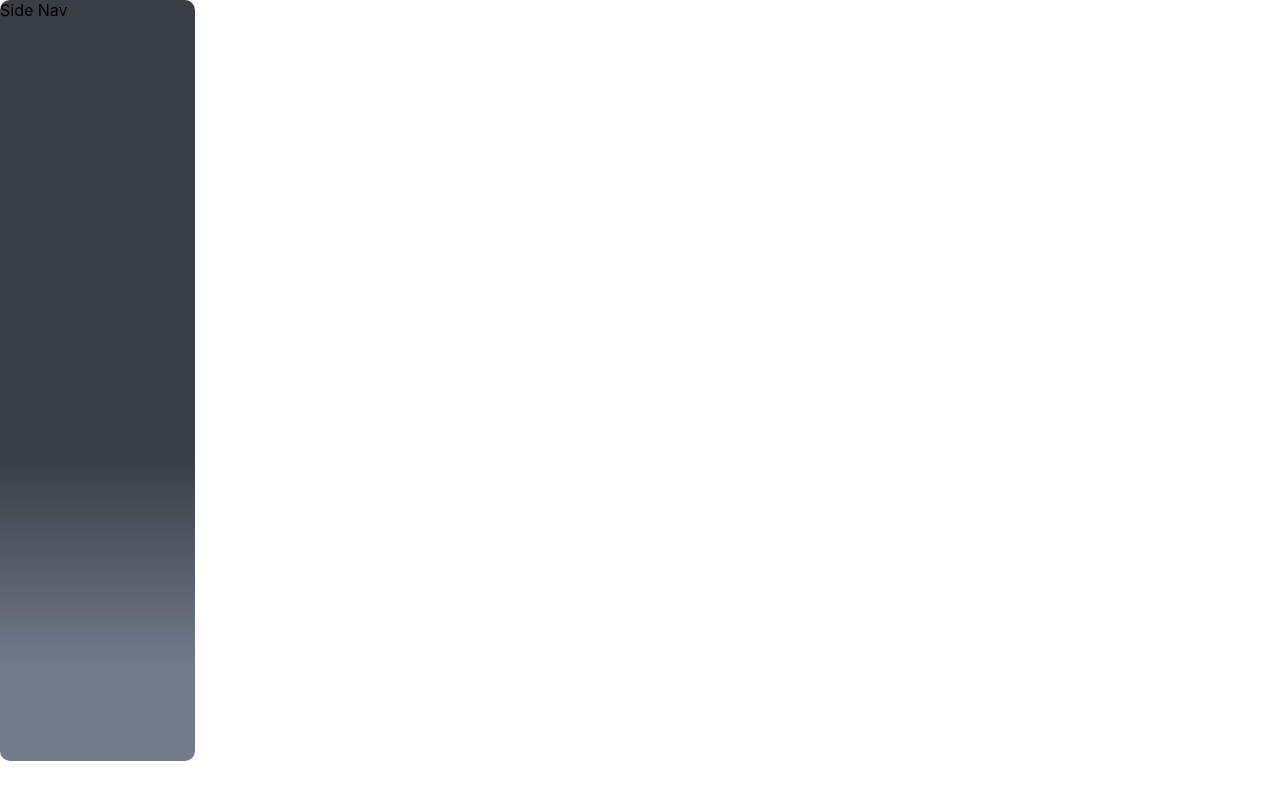
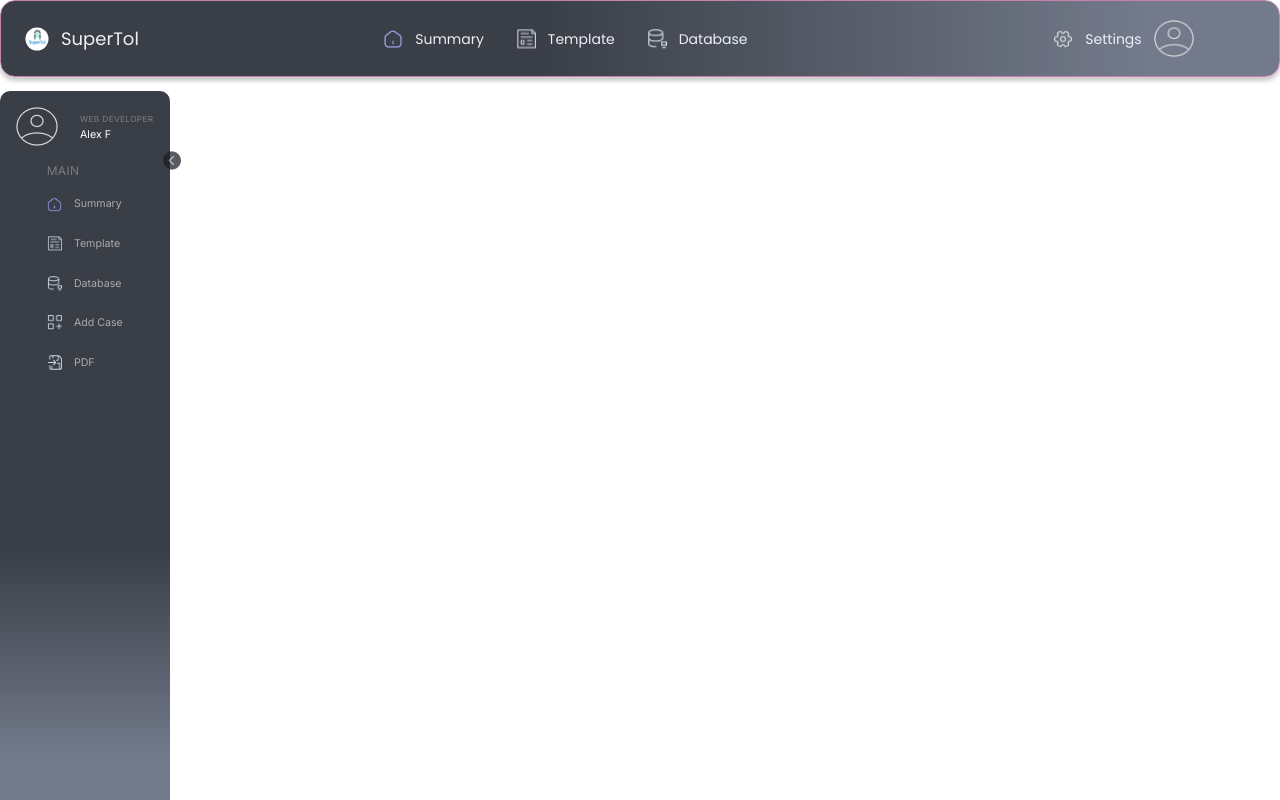
Before and after one commit to alexandrufalk/SuperTolV2, a React (Create React App) app: page /login-page in a window 1280 px wide. Built offline with nearby package versions, Linux system fonts and the light colour scheme.

Commit message:
Navigations bars updated

```diff
--- a/src/App.js
+++ b/src/App.js
@@ -1,7 +1,14 @@
 import "./App.css";
+import NavigationBar from "./Components/Navigation/NavigationBar";
+import SideNav from "./Components/Navigation/SideNav";
 
 function App() {
-  return <div className="App"></div>;
+  return (
+    <div>
+      <NavigationBar />
+      <SideNav />
+    </div>
+  );
 }
 
 export default App;
--- a/src/Components/Navigation/NavigationBar.css
+++ b/src/Components/Navigation/NavigationBar.css
@@ -74,7 +74,7 @@
 }
 .profile{
     width: 40px;
-    height: 37px;
+    height: 40;
     flex-shrink: 0;
 }
 
--- a/src/Components/Navigation/SideNav.js
+++ b/src/Components/Navigation/SideNav.js
@@ -1,8 +1,57 @@
 import React from "react";
 import "./sidenav.css";
+import profile from "./🦆 icon _profile circled_ (1).png";
+import arrow from "./Arrow.png";
+import home from "./home-2.png";
+import template from "./🦆 icon _template_.png";
+import database from "./🦆 icon _database monitor_.png";
+import add from "./🦆 icon _add case_.png";
+import pdf from "./🦆 icon _save action floppy_.png";
 
 const SideNav = () => {
-  return <div className="containerside">Side Nav</div>;
+  return (
+    <div className="containerside">
+      <div className="header">
+        <div className="profile">
+          <img src={profile}></img>
+        </div>
+        <div className="profilename">
+          <div className="jobtitle">Web Developer</div>
+          <div className="name">Alex F</div>
+        </div>
+      </div>
+      <div className="arrow">
+        <img src={arrow}></img>
+      </div>
+      <div className="main">
+        <div className="title">
+          <div>MAIN</div>
+        </div>
+        <div className="List">
+          <div className="con">
+            <img src={home}></img>
+            <div className="txt">Summary</div>
+          </div>
+          <div className="con">
+            <img src={template}></img>
+            <div className="txt">Template</div>
+          </div>
+          <div className="con">
+            <img src={database}></img>
+            <div className="txt">Database</div>
+          </div>
+          <div className="con">
+            <img src={add}></img>
+            <div className="txt">Add Case</div>
+          </div>
+          <div className="con">
+            <img src={pdf}></img>
+            <div className="txt">PDF</div>
+          </div>
+        </div>
+      </div>
+    </div>
+  );
 };
 
 export default SideNav;
--- a/src/Components/Navigation/sidenav.css
+++ b/src/Components/Navigation/sidenav.css
@@ -1,7 +1,197 @@
+@import url('https://fonts.googleapis.com/css2?family=Inter&display=swap');
 .containerside{
-    width: 194.816px;
+    position: fixed;
+    display: flex;
+    flex-direction: column;
+    align-items:center ;
+    gap: auto;
+    justify-content: flex-start;
+    flex-wrap: wrap;
+    top: 91px;
+
     height: 761px;
     flex-shrink: 0;
     border-radius: 10px;
     background: linear-gradient(180deg, rgba(23, 28, 38, 0.85) 60.26%, rgba(90, 99, 118, 0.85) 87.88%);
 }
+
+@media screen and (max-width:600px){
+    .containerside{
+        position: fixed;
+        display: flex;
+        flex-direction: column;
+        align-items:center ;
+        gap: auto;
+        justify-content: flex-start;
+        flex-wrap: wrap;
+        top: 91px;
+
+        height: 761px;
+        flex-shrink: 0;
+        border-radius: 10px;
+        background: linear-gradient(180deg, rgba(23, 28, 38, 0.85) 60.26%, rgba(90, 99, 118, 0.85) 87.88%);
+    }
+}
+
+.header{
+    display: flex;
+    padding: 16px 16px 16px 16px;
+    justify-content: center;
+    align-items: center;
+    gap: 24px;
+}
+
+.profile{
+    display: flex;
+
+    align-items: flex-start;
+    gap: 409px;
+}
+
+.profiles img{
+    width: 30px;
+    height: 30px;
+}
+
+.proilename{
+    display: flex;
+    flex-direction: column;
+    width: 90px;
+    height: 32.742px;
+}
+
+.jobtitle{
+    color: rgba(255, 255, 255, 0.32);
+    font-family: Inter;
+    font-size: 8.371px;
+    font-style: normal;
+    font-weight: 500;
+    line-height: 16.742px; /* 200% */
+    letter-spacing: 0.304px;
+    text-transform: uppercase;
+    }
+.name{
+    color: #FFF;
+    /* text-shadow: 0px 0px 12.176px #FFF; */
+    font-family: Inter;
+    font-size: 10.654px;
+    font-style: normal;
+    font-weight: 500;
+    line-height: 15.22px; /* 142.857% */
+}
+
+.arrow{
+    position: absolute;
+    left: 162px;
+    top: 60px;
+    width: 18.264px;
+    height: 18.264px;
+    transform: rotate(360deg);
+    flex-shrink: 0;
+    fill: var(--gray-900, #171C26);
+    stroke-width: 0.38px;
+    stroke: #B86E9F;
+    opacity: 0.85;
+    /* backdrop-filter: blur(68.48999786376953px); */
+    }
+@media screen and (max-width:600px){
+    .arrow{
+        position: absolute;
+        left: 66px;
+        top: 60px;
+        transform: rotate(180deg);
+    }
+}
+
+.main{
+    display: flex;
+    align-content: center;
+    flex-direction: column;
+    justify-content: center;
+    align-items: center;
+    justify-items: center;
+
+    gap: 4px;
+}
+
+.title{
+    display: flex;
+    padding: 0px 3.044px 0px 15.22px;
+    align-items: center;
+    gap: 12.176px;
+    align-self: stretch;
+}
+.title div{
+    flex: 1 0 0;
+    color: rgba(255, 255, 255, 0.32);
+    font-feature-settings: 'clig' off, 'liga' off;
+    font-family: Inter;
+    font-size: 12px;
+    font-style: normal;
+    font-weight: 500;
+    line-height: 18.264px; /* 218.182% */
+    letter-spacing: 0.304px;
+    text-transform: uppercase;
+}
+
+.List{
+    display: flex;
+    flex-direction: column;
+    align-items: center;
+
+    .con{
+        cursor: pointer;
+        display: flex;
+        padding: 12.176px 15.22px;
+        align-items: center;
+        gap: 12.176px;
+        align-self: stretch;
+        border-radius: 9.132px;
+        &:hover{
+            display: flex;
+            padding: 12.176px 15.22px;
+            align-items: center;
+            gap: 12.176px;
+            align-self: stretch;
+            border-radius: 9.132px;
+            border: 0.38px solid #B86E9F;
+            background: rgba(90, 99, 118, 0.20);
+        }
+
+        .txt{
+            flex: 1 0 0;
+            color: rgba(255, 255, 255, 0.56);
+            font-feature-settings: 'clig' off, 'liga' off;
+            /* text-shadow: 0px 0px 12.176px #FFF; */
+            font-family: Inter;
+            font-size: 10.654px;
+            font-style: normal;
+            font-weight: 500;
+            line-height: 15.22px; /* 142.857% */
+            &:hover{
+                flex: 1 0 0;
+                color: var(--indigo-300, #9E9BF5);
+                font-feature-settings: 'clig' off, 'liga' off;
+                /* text-shadow: 0px 0px 12.176px #FFF; */
+                font-family: Inter;
+                font-size: 10.654px;
+                font-style: normal;
+                font-weight: 500;
+                line-height: 15.22px; /* 142.857% */
+            }
+
+        }
+    }
+}
+
+@media screen and (max-width:600px){
+    .txt,.profilename,.title{
+        display: none;
+    }
+
+}
+
+.List img{
+    width: 15px;
+    height: 15px;
+}
--- a/src/index.js
+++ b/src/index.js
@@ -17,7 +17,7 @@ root.render(
       <Route path="/landing-page" element={<LandingPage />} />
       <Route path="/profile-page" element={<ProfilePage />} /> */}
       <Route path="/App" element={<App />} />
-      <Route path="/login-page" element={<SideNav />} />
+      <Route path="/login-page" element={<App />} />
 
       <Route path="*" element={<Navigate to="/login-page" replace />} />
     </Routes>
```
Also changed, not shown: src/Components/Navigation/Arrow.png (added).
